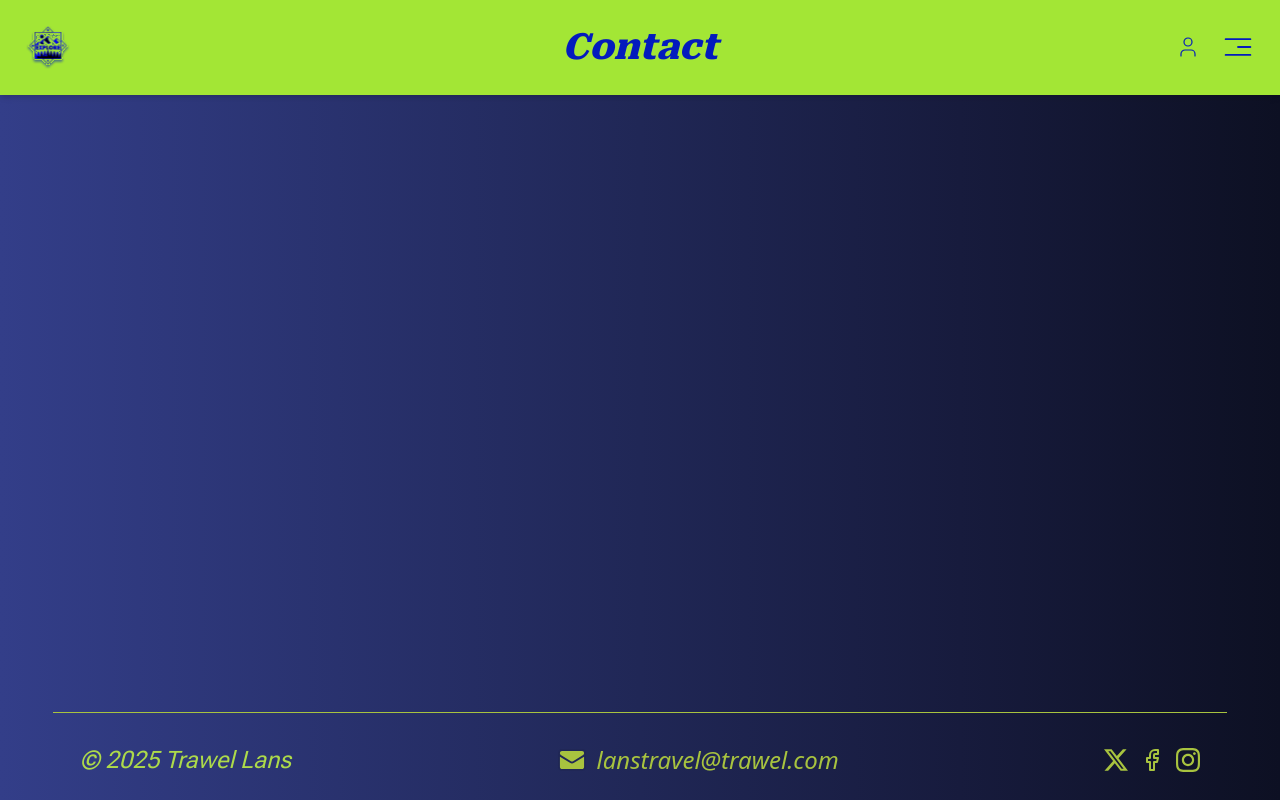
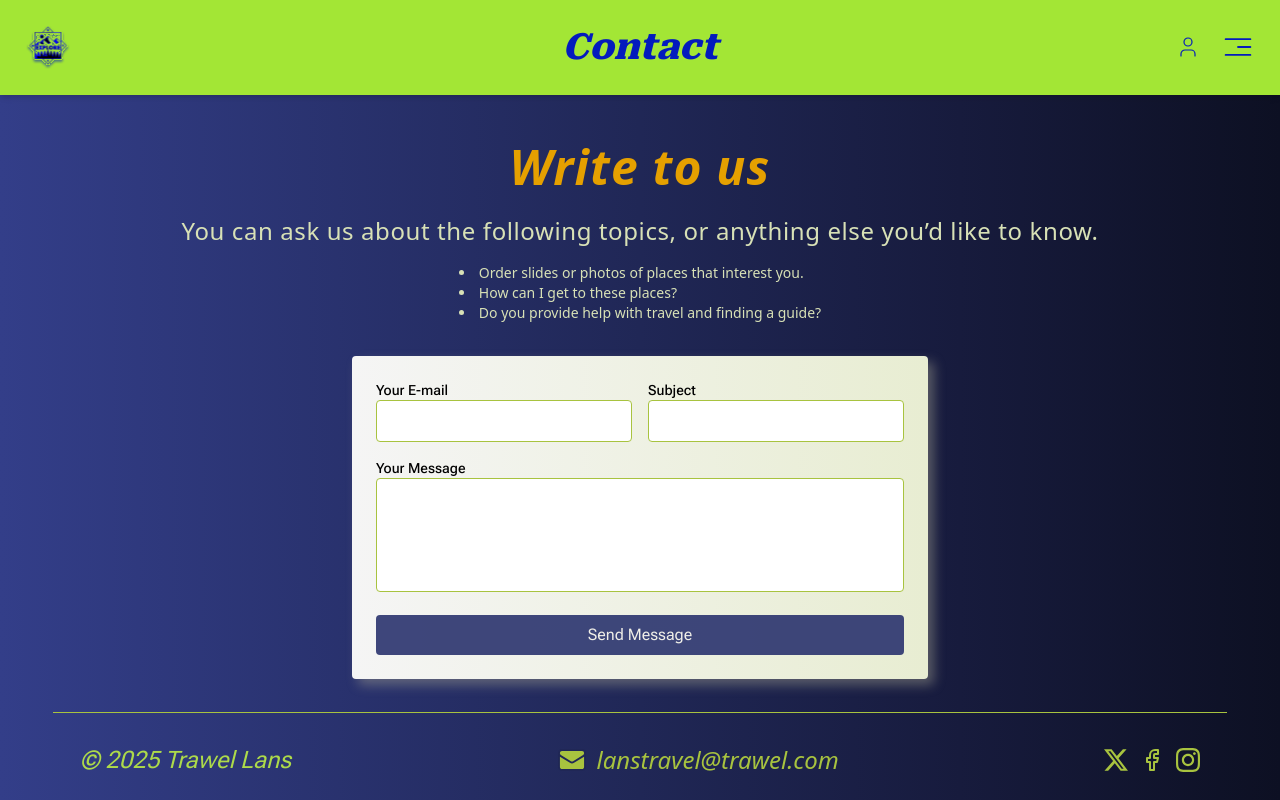
Before and after one commit to katerinajoanna/Examensarbete-TravelLans, a React (Vite) app in the folder frontend/: page /contact in a window 1280 px wide. Built offline with nearby package versions, Linux system fonts and the light colour scheme.

Commit message:
Lagt till WriteForm.tsx i components, contactFormData i types, fixat ContactPage, lite i Login- och RegisterForm

```diff
--- a/frontend/src/components/LoginForm.tsx
+++ b/frontend/src/components/LoginForm.tsx
@@ -18,7 +18,7 @@ const LoginForm = () => {
                 </div>
                 <button
                     type="submit"
-                    className="w-full bg-bgButton bg-opacity-90 text-textMuted py-2 rounded">Login</button>
+                    className="w-full bg-bgButton bg-opacity-90 text-textMuted py-2 rounded hover:bg-opacity-100 focus:bg-opacity-100 active:bg-opacity-100 transition">Login</button>
             </form>
         </section>
     );
--- a/frontend/src/components/RegisterForm.tsx
+++ b/frontend/src/components/RegisterForm.tsx
@@ -1,38 +1,3 @@
-// const RegisterForm = () => {
-//     return (
-//         <section className="bg-gradient-to-r from-[#f5f5f5] to-[#e8edd2] p-6 rounded shadow-formShadow w-full max-w-md md:max-w-lg lg:max-w-xl mx-auto">
-//             <h2 className="text-xl font-bold mb-4">Register</h2>
-//             <form className="space-y-2">
-//                 <div>
-//                     <label className="block">Username</label>
-//                     <input type="text" className="border border-bgLine focus:border-borderInput focus:outline-none p-2 w-full rounded" placeholder="Unique username (e.g. jan123)" />
-//                 </div>
-//                 <div>
-//                     <label className="block">Email</label>
-//                     <input type="email" className="border border-bgLine focus:border-borderInput focus:outline-none p-2 w-full rounded" />
-//                 </div>
-//                 <div>
-//                     <label className="block">Password</label>
-//                     <input type="password" className="border border-bgLine focus:border-borderInput focus:outline-none p-2 w-full rounded" />
-//                 </div>
-//                 <div>
-//                     <label className="block">Confirm Password</label>
-//                     <input type="password" className="border border-bgLine focus:border-borderInput focus:outline-none p-2 w-full rounded" />
-//                 </div>
-//                 <div className="flex items-center">
-//                     <input type="checkbox" className="mr-2 h-5 w-5 cursor-pointer appearance-none border border-bgLine rounded-sm checked:bg-lime-500 checked:border-transparent focus:ring-1 focus:ring-bgLine before:content-['✔'] before:text-textMuted before:text-xs before:flex before:items-center before:justify-center" required />
-//                     <label>I accept the terms and conditions</label>
-//                 </div>
-//                 <button type="submit" className="w-full bg-bgButton bg-opacity-90  text-textMuted py-2 rounded">Register</button>
-//             </form>
-//         </section>
-//     );
-// };
-
-// export default RegisterForm;
-
-
-
 import { useState } from 'react';
 
 const RegisterForm = () => {
@@ -121,7 +86,7 @@ const RegisterForm = () => {
                     <input type="checkbox" className="mr-2 h-5 w-5 cursor-pointer appearance-none border border-bgLine rounded-sm checked:bg-lime-500 checked:border-transparent focus:ring-1 focus:ring-bgLine before:content-['✔'] before:text-textMuted before:text-xs before:flex before:items-center before:justify-center" required />
                     <label>I accept the terms and conditions</label>
                 </div>
-                <button type="submit" className="w-full bg-bgButton bg-opacity-90 text-textMuted py-2 rounded">
+                <button type="submit" className="w-full bg-bgButton bg-opacity-90 text-textMuted py-2 rounded hover:bg-opacity-100 focus:bg-opacity-100 active:bg-opacity-100 transition">
                     Register
                 </button>
             </form>
--- /dev/null
+++ b/frontend/src/components/WriteForm.tsx
@@ -0,0 +1,70 @@
+import { useState } from "react";
+import { ContactFormData } from "../types/contactFormData";
+
+const WriteForm = () => {
+    const [formData, setFormData] = useState<ContactFormData>({
+        email: "",
+        subject: "",
+        message: ""
+    });
+
+    const handleChange = (event: React.ChangeEvent<HTMLInputElement | HTMLTextAreaElement>) => {
+        setFormData({ ...formData, [event.target.name]: event.target.value });
+    };
+
+    const handleSubmit = (event: React.FormEvent) => {
+        event.preventDefault();
+        console.log('Form submitted:', formData);
+        //meze dodac odsluge wysylania formulaza??
+    }
+
+    return (
+        <section className="bg-gradient-to-r from-[#f5f5f5] to-[#e8edd2] p-6 rounded shadow-formShadow w-full max-w-md md:max-w-lg lg:max-w-xl mx-auto">
+
+            <form onSubmit={handleSubmit} className="space-y-4 font-robotoFlex">
+                <div className="grid grid-cols-1 md:grid-cols-2 gap-4">
+                    <div>
+                        <label className="block text-sm font-medium">Your E-mail</label>
+                        <input
+                            type="email"
+                            name="email"
+                            value={formData.email}
+                            onChange={handleChange}
+                            className="border border-bgLine focus:border-borderInput focus:outline-none p-2 w-full rounded"
+                            required
+                        />
+                    </div>
+                    <div>
+                        <label className="block text-sm font-medium">Subject</label>
+                        <input
+                            type="text"
+                            name="subject"
+                            value={formData.subject}
+                            onChange={handleChange}
+                            className="border border-bgLine focus:border-borderInput focus:outline-none p-2 w-full rounded"
+                            required
+                        />
+                    </div>
+                </div>
+                <div>
+                    <label className="block text-sm font-medium">Your Message</label>
+                    <textarea
+                        name="message"
+                        value={formData.message}
+                        onChange={handleChange}
+                        rows={4}
+                        className="border border-bgLine focus:border-borderInput focus:outline-none p-2 w-full rounded resize-none"
+                        required
+                    />
+                </div>
+                <button
+                    type="submit"
+                    className="w-full bg-bgButton bg-opacity-90 text-textMuted py-2 rounded hover:bg-opacity-100 focus:bg-opacity-100 active:bg-opacity-100 transition">
+                    Send Message
+                </button>
+            </form>
+        </section >
+    );
+};
+
+export default WriteForm;
--- a/frontend/src/pages/ContactPage.tsx
+++ b/frontend/src/pages/ContactPage.tsx
@@ -1,12 +1,27 @@
 import Footer from "../components/Footer";
 import Header from "../components/Header";
+import WriteForm from "../components/WriteForm";
 
 
 const ContactPage = () => {
     return (
         <div className="flex flex-col min-h-screen">
             <Header title='Contact' />
-            <main className="flex flex-1 flex-col items-center justify-center">
+            <h1 className="text-2xl text-center sm:text-3xl md:text-4xl lg:text-5xl text-textSecondary stroke-galery font-bold italic tracking-wide p-3 md:p-5 lg:p-6 xl:p-6 mt-6">Write to us</h1>
+            <p className="text-base text-bgNoteLight text-center md:text-xl xl:text-2xl font-medium tracking-wide mb-4">
+                You can ask us about the following topics, or anything else you’d like to know.
+            </p>
+            <div className="flex justify-center">
+                <div className="text-left w-fit">
+                    <ul className=" list-disc list-inside text-bgNoteLight text-sm mb-6">
+                        <li>Order slides or photos of places that interest you.</li>
+                        <li>How can I get to these places?</li>
+                        <li>Do you provide help with travel and finding a guide?</li>
+                    </ul>
+                </div>
+            </div>
+            <main className="flex flex-1 flex-col items-center justify-center mb-6">
+                <WriteForm />
 
             </main>
             <div className="w-11/12 h-[0.5px] bg-bgLine mx-auto mb-2">
--- /dev/null
+++ b/frontend/src/types/contactFormData.ts
@@ -0,0 +1,5 @@
+export interface ContactFormData {
+    email: string;
+    subject: string;
+    message: string;
+}
--- a/frontend/tailwind.config.js
+++ b/frontend/tailwind.config.js
@@ -16,7 +16,7 @@ export default {
         bgNoteLight: '#D8E1B6',       // Tło jasne dla wpisywania notatek/opisów
         bgNoteDark: '#F2F4EA',        // Alternatywne tło dla notatek/opisów
         textMuted: '#F0EFE8',        // Kolor tekstu na jasnych tłach
-        borderInput: '#2c6c9a',
+        borderInput: '#2C6C9A',
       },
       boxShadow: {
         imgShadow: '-6px 6px 12px rgba(169, 166, 146, 0.45)', // images shadow
```
Also changed, not shown: 1 other file (tests, documents, lock files or other folders).
